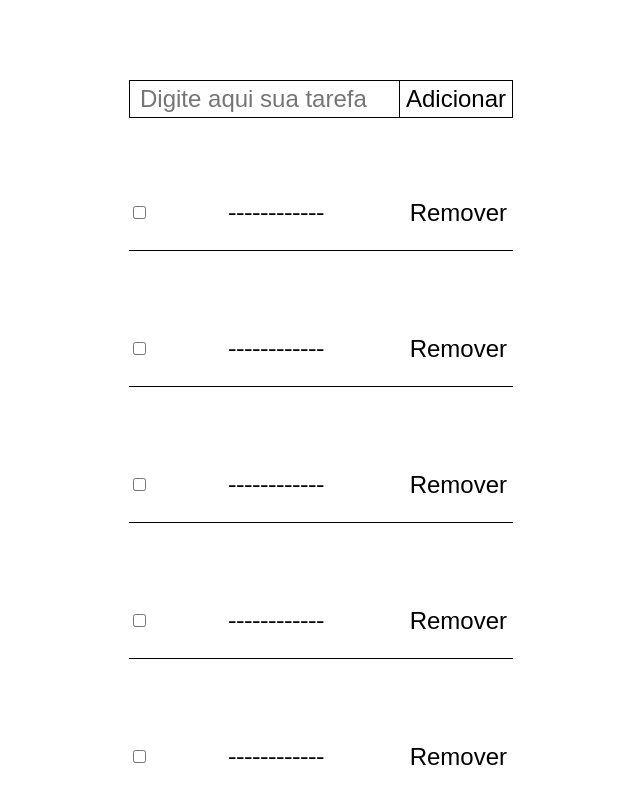
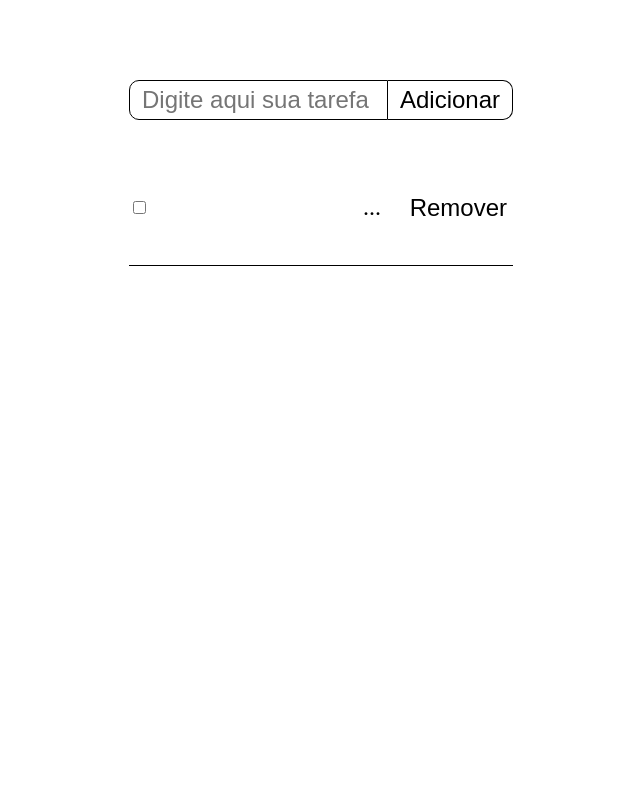
Before and after one commit to BernardoBrusck/2023-programacao-2-ia21, a plain HTML site: page client-vanilla/index.html in a window 1280 px wide. Shown: the whole page, without its empty margins (319-959 px from the left). Drawn offline with Linux system fonts and the light colour scheme.

Commit message:
mundanças

```diff
--- a/client-vanilla/index.html
+++ b/client-vanilla/index.html
@@ -15,65 +15,25 @@
         <input type="text" placeholder="Digite aqui sua tarefa">
         <button>Adicionar</button>
     </header>
-    <br>
     <main>
         <template>
             <div class="container">
                 <input type="checkbox">
                 <span></span>
-                <button>Remover</button>
+                <div>
+                    <p>...</p>
+                    <button>Remover</button>
+                </div>
             </div>
         </template>
 
         <div class="container">
             <input type="checkbox">
-            <span>------------</span>
-            <button>Remover</button>
-        </div>
-        <div class="container">
-            <input type="checkbox">
-            <span>------------</span>
-            <button>Remover</button>
-        </div>
-        <div class="container">
-            <input type="checkbox">
-            <span>------------</span>
-            <button>Remover</button>
-        </div>
-        <div class="container">
-            <input type="checkbox">
-            <span>------------</span>
-            <button>Remover</button>
-        </div>
-        <div class="container">
-            <input type="checkbox">
-            <span>------------</span>
-            <button>Remover</button>
-        </div>
-        <div class="container">
-            <input type="checkbox">
-            <span>------------</span>
-            <button>Remover</button>
-        </div>
-        <div class="container">
-            <input type="checkbox">
-            <span>------------</span>
-            <button>Remover</button>
-        </div>
-        <div class="container">
-            <input type="checkbox">
-            <span>------------</span>
-            <button>Remover</button>
-        </div>
-        <div class="container">
-            <input type="checkbox">
-            <span>------------</span>
-            <button>Remover</button>
-        </div>
-        <div class="container">
-            <input type="checkbox">
-            <span>------------</span>
-            <button>Remover</button>
+            <span></span>
+            <div>
+                <p>...</p>
+                <button>Remover</button>
+            </div>
         </div>
     </main>
 </body>
--- a/client-vanilla/main.css
+++ b/client-vanilla/main.css
@@ -23,15 +23,19 @@ header{
 
 header input{
     width: 100%;
-    padding: 4px 10px;
+    padding: 5px 12px;
+    padding-right: 0;
     border: 1px solid black;
+    border-radius: 10px 0 0 10px;
 }
 
 header button{
     background: none;
     border: 1px solid black;
     border-left: none;
+    padding: 5px 12px;
     transition: all 0.3s;
+    border-radius: 0 10px 10px 0;
 }
 
 header button:hover{
@@ -49,13 +53,20 @@ main::-webkit-scrollbar{
     display: none;
 }
 
-div{
+main > div{
     display: flex;
     align-items: center;
     justify-content: space-between;
     border-bottom: 1px solid black;
     padding: 20px 0;
-    margin: 30px 0;
+    margin-top: 30px;
+}
+
+.container div{
+    display: flex;
+    justify-content: space-between;
+    align-items: center;
+    width: 150px;
 }
 
 span{
```
Also changed, not shown: server/package.json (added, +24 -0 lines), server/src/index.ts (added, +16 -0 lines), server/tsconfig.json (added, +95 -0 lines), 1 other file.
